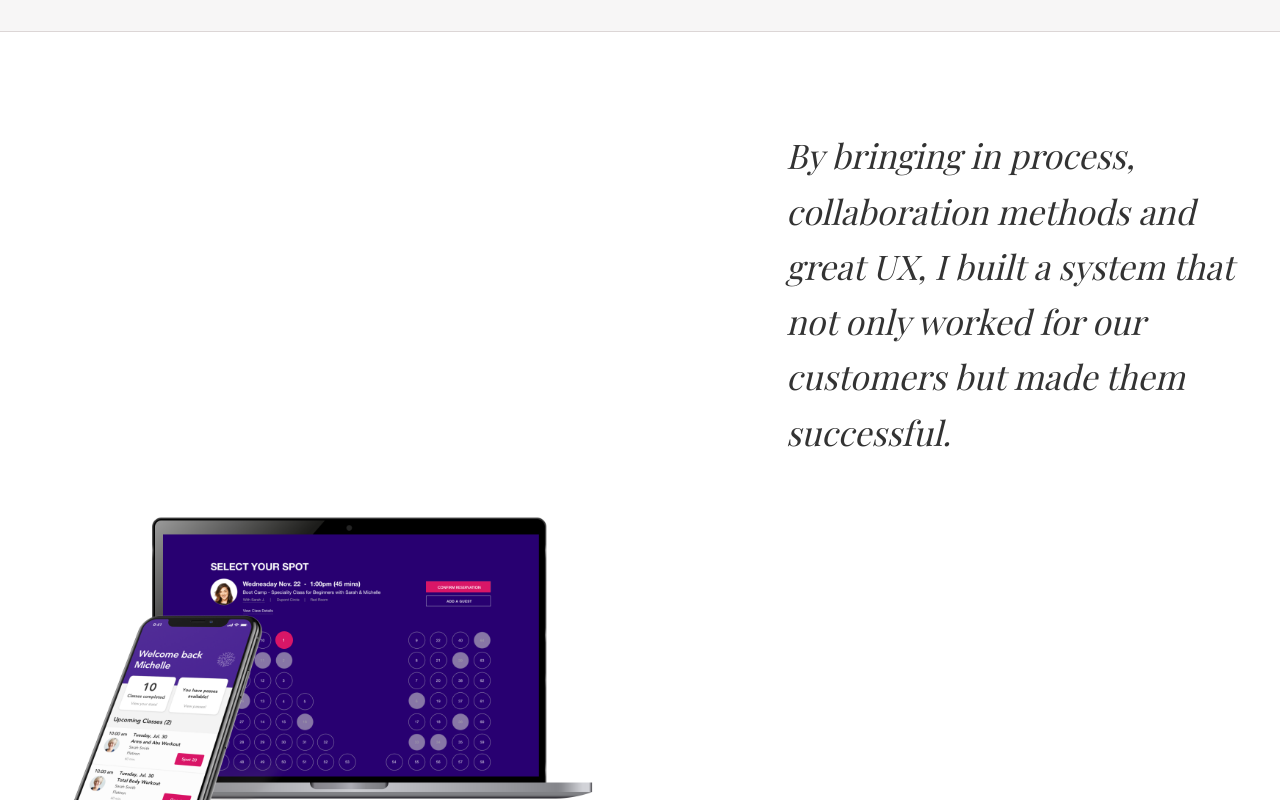
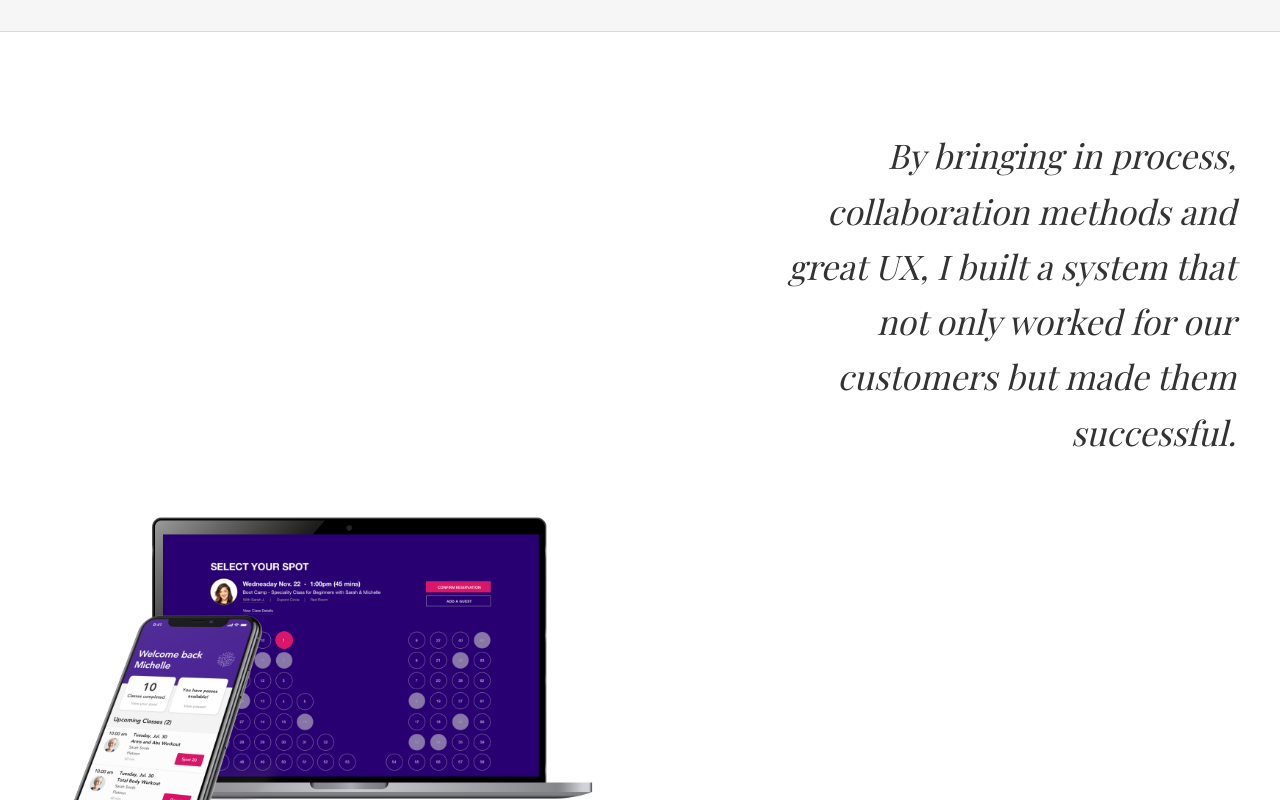
Before and after one commit to felskia/ali-felski-design-, a React (Vite) app: page /portfolio/mariana-tek in a window 1280 px wide. Shown: the part 4400-5200 px from the top of the page. Built offline with nearby package versions, Linux system fonts and the light colour scheme; a web font is replaced by a local one.

Commit message:
Update MarianaTekCaseStudy.tsx

```diff
--- a/src/pages/MarianaTekCaseStudy.tsx
+++ b/src/pages/MarianaTekCaseStudy.tsx
@@ -223,12 +223,12 @@ export default function MarianaTekCaseStudy() {
       {/* Final Statement Section */}
       <section className="py-24 bg-white overflow-hidden border-b border-divider">
         <div className="layout-container items-center gap-12">
-          <div className="col-span-12 lg:col-span-5 lg:col-start-8 text-center lg:text-left">
+          <div className="col-span-12 lg:col-span-5 lg:col-start-8 text-center lg:text-right">
             <h2 className="text-2xl md:text-[34px] leading-relaxed text-portfolio-dark font-serif italic font-normal">
               By bringing in process, collaboration methods and great UX, I built a system that not only worked for our customers but made them successful.
             </h2>
           </div>
-          <div className="col-span-12 lg:col-span-6 mb-12 lg:mb-0">
+          <div className="col-span-12 lg:col-span-6 mb-12 lg:mb-0 lg:text-left">
             <motion.div
               initial={{ opacity: 0, scale: 0.9 }}
               whileInView={{ opacity: 1, scale: 1 }}
```
